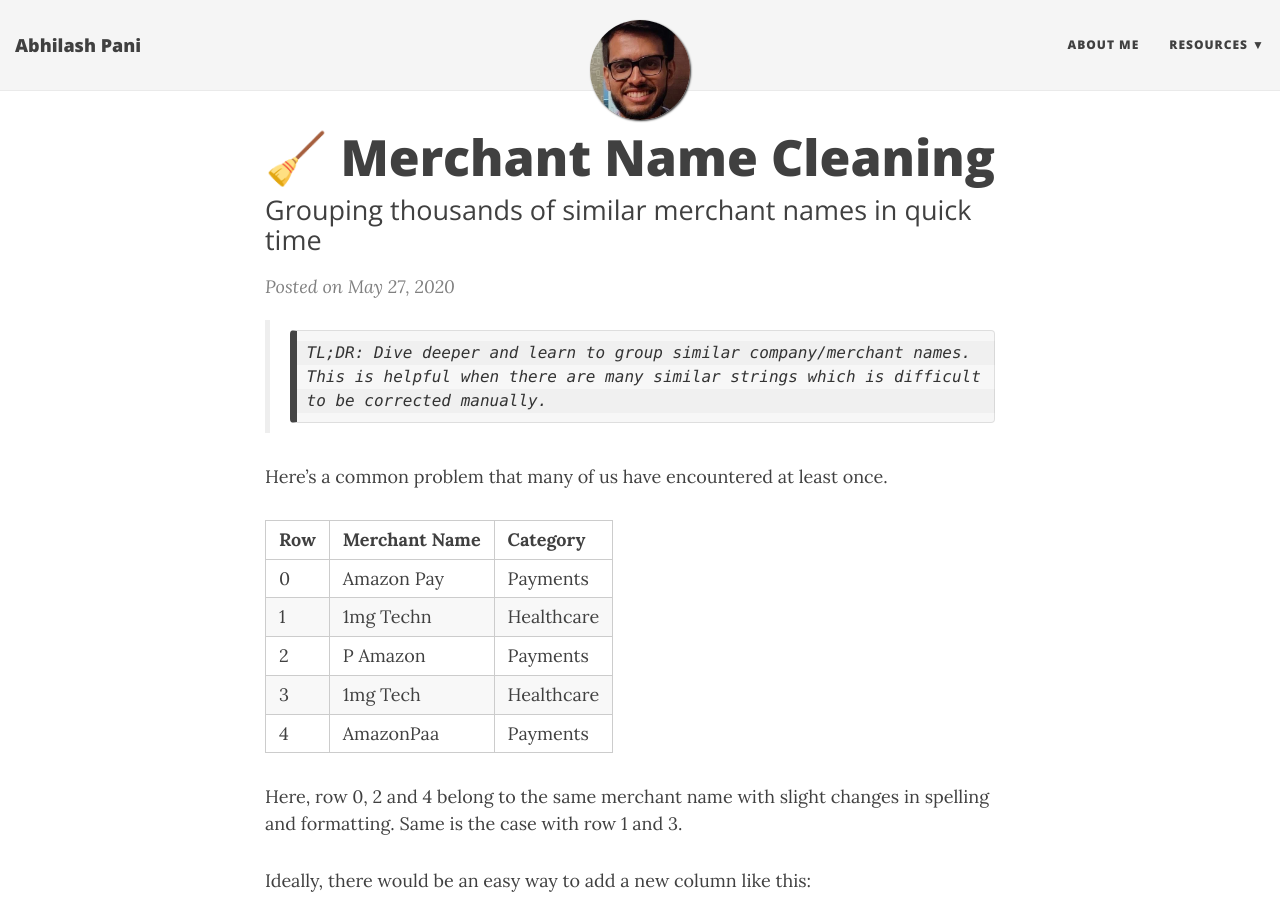
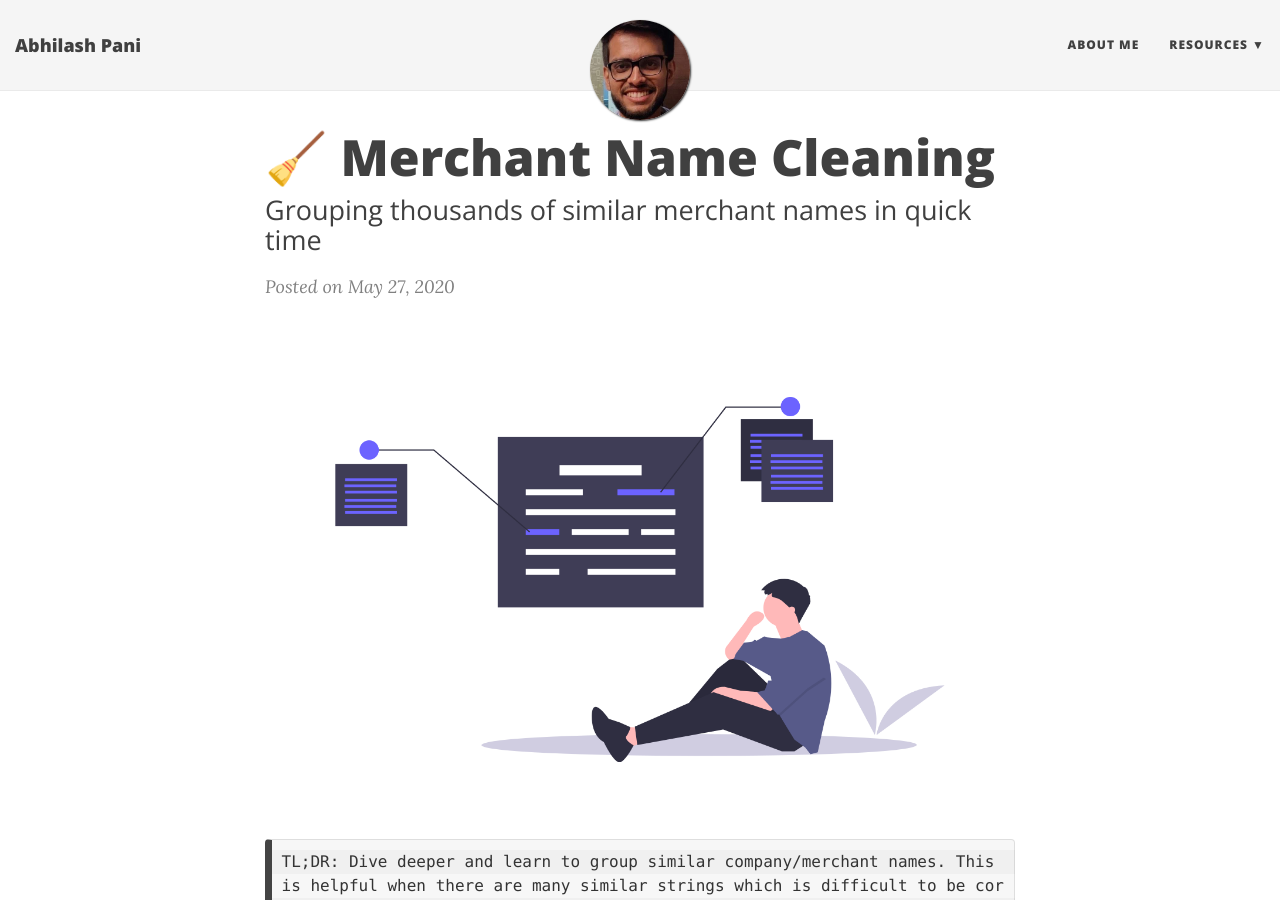
Before and after one commit to 1pani/1pani.github.io, a Jekyll site: the page built from _posts/2020-05-27-merchant-name-cleaning.md, in a window 1280 px wide and 900 px high. Built offline with Jekyll 4.4.1, drawn with Linux system fonts in a browser that asks for light colours; nearby versions of some CDN libraries; comment, search, counter and statistics services are not loaded.

Commit message:
Moved cover image

```diff
--- a/_config.yml
+++ b/_config.yml
@@ -4,7 +4,7 @@
 title: Abhilash Pani
 
 # Short description of your site
-description: I write about Machine Learning related stuffs
+description: I write
 
 # --- Local development options ---
 # If your website is hosted locally rather than on GitHub, then you need to uncomment the next two parameters to set the url and baseurl
--- a/_posts/2020-05-27-merchant-name-cleaning.md
+++ b/_posts/2020-05-27-merchant-name-cleaning.md
@@ -5,12 +5,12 @@ subtitle: Grouping thousands of similar merchant names in quick time
 # gh-repo: daattali/beautiful-jekyll
 # gh-badge: [follow]
 # comments: true
-readtime: true
-cover-img: /img/undraw_annotation_7das.png
+# readtime: true
+# cover-img: /img/undraw_annotation_7das.png
 tags: [String matching, Merchant Cleaning, TF-IDF, Cosine similarity, Grouping Similar entities, NLP, Machine Learning]
 ---
+![](/img/undraw_annotation_7das.png)
 
->
     TL;DR: Dive deeper and learn to group similar company/merchant names. This is helpful when there are many similar strings which is difficult to be corrected manually.
 
 Here's a common problem that many of us have encountered at least once.
```
